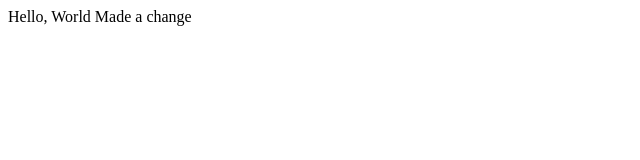
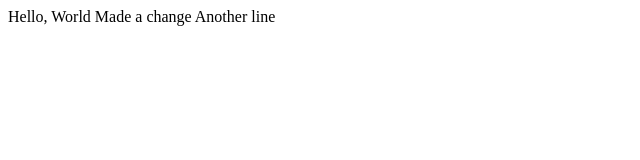
Before and after one commit to alvindias/lectureZero, a plain HTML site: page hello.html in a window 1280 px wide. Shown: the whole page, without its empty margins (0-640 px from the left). Drawn offline with Linux system fonts and the light colour scheme.

Commit message:
third line added

```diff
--- a/hello.html
+++ b/hello.html
@@ -6,5 +6,6 @@
 <body>
 Hello, World
 	Made a change
+	Another line
 </body>
 </html>
```
